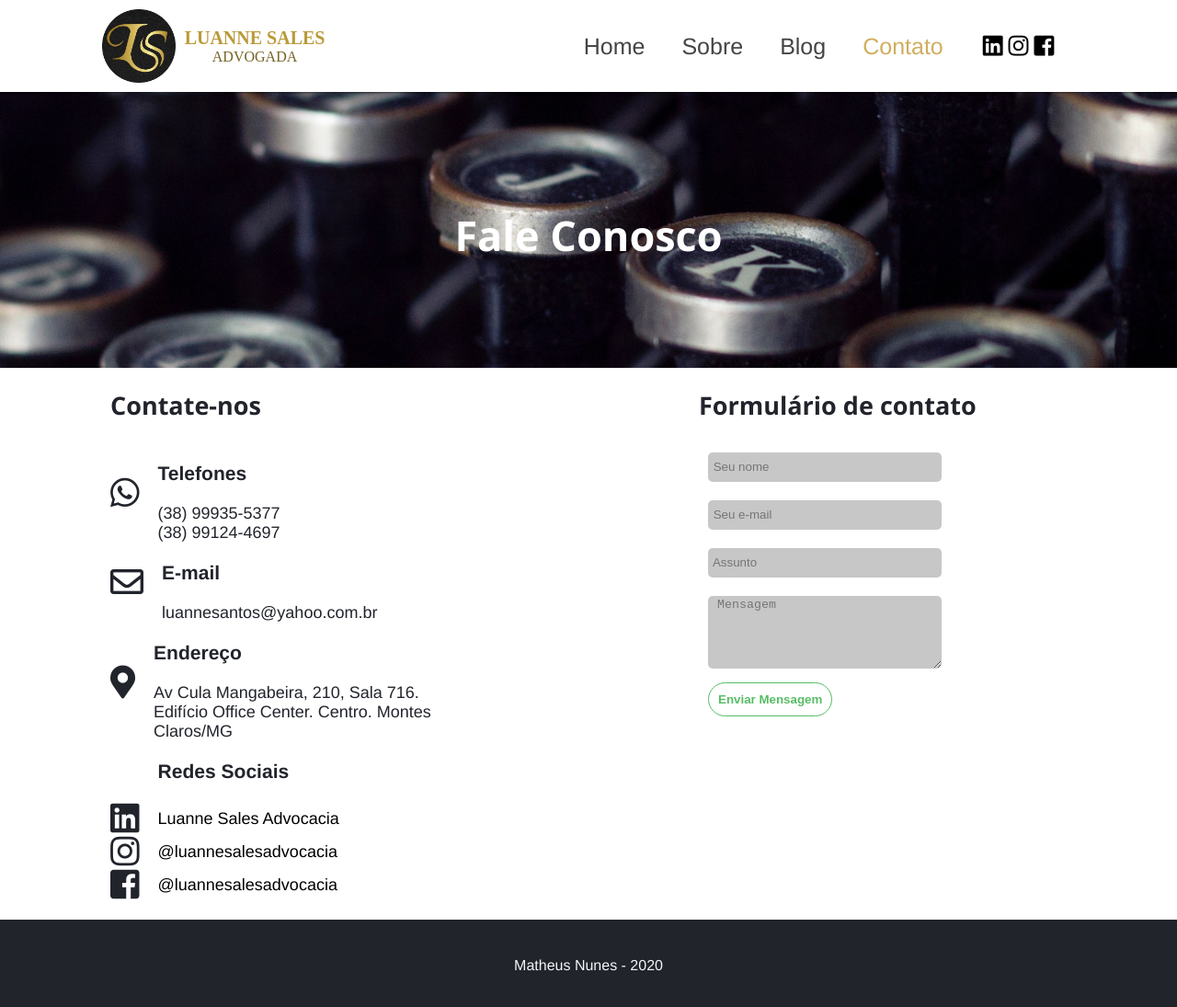
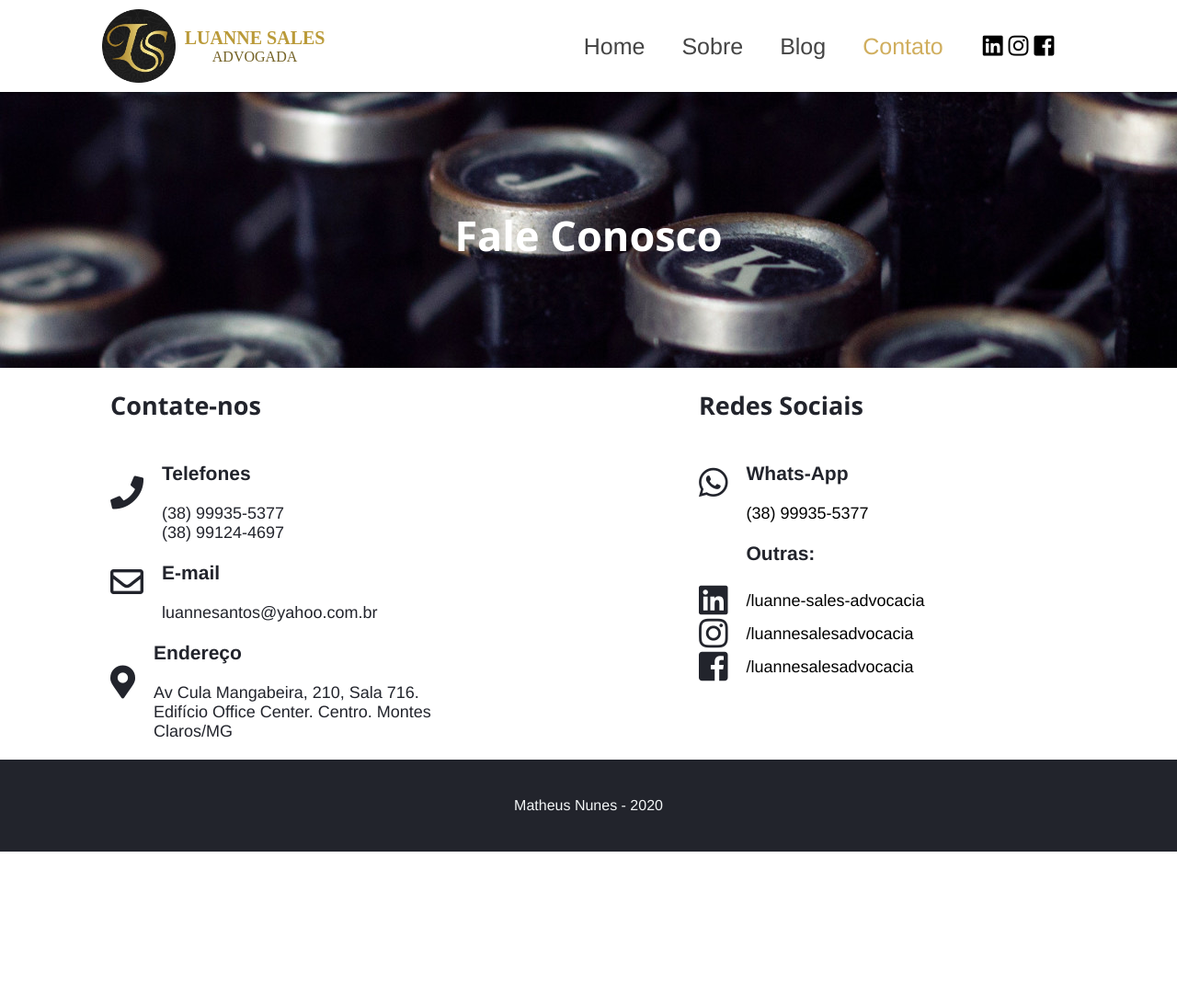
Before and after one commit to luanne-sales/luanne-sales.github.io, a Jekyll site: the page built from contato.html, in a window 1280 px wide and 1100 px high. Shown: the top 1095 px of the window at 92% size. Built offline with Jekyll 4.4.1, drawn with Linux system fonts in a browser that asks for light colours; nearby versions of some CDN libraries; some web fonts are replaced.

Commit message:
removed form from contato and added whats app link

```diff
--- a/assets/js/form.js
+++ /dev/null
@@ -1,10 +0,0 @@
-let button = document.getElementById('form')
-
-button.addEventListener('submit', (event) =>{
-  event.preventDefault()
-  let name = document.getElementById('form-subject').value
-  let subject = document.getElementById('form-subject').value
-  let body = document.getElementById('form-msg').value
-  let msg = encodeURI(`mailto:luannesantos@yahoo.com.br?subject=${subject}-${name}&body=${body}`)
-  window.open(msg)
-})
--- a/contato.html
+++ b/contato.html
@@ -15,7 +15,7 @@ description: Luanne Santos Sales Advogada Montes Claros
       <h2>Contate-nos</h2>
       <div>
         <div class="contato-flex-inner">
-          <div><i class="fab fa-whatsapp fa-2x"></i></div>
+          <div><i class="fas fa-phone fa-2x"></i></div>
           <div>
             <h3>Telefones</h3>
              (38) 99935-5377 <br>
@@ -42,51 +42,49 @@ description: Luanne Santos Sales Advogada Montes Claros
           </div>
         </div>
 
+      </div>
+    </div>
+    <div id="contato-2">
+      <h2>Redes Sociais</h2>
+      <div>
+        <div class="contato-flex-inner">
+          <div>
+            <i class="fab fa-whatsapp fa-2x"></i>
+          </div>
+          <div>
+            <h3>Whats-App</h3>
+            <a class="blog-item-link" href="https://api.whatsapp.com/send?phone=553899355377">(38) 99935-5377</a>
+          </div>
+        </div>
         <div class="contato-flex-inner">
           <div>
             <i class="fas fa-hashtag fa-2x"></i>
           </div>
           <div>
-            <h3>Redes Sociais</h3>
+            <h3>Outras:</h3>
           </div>
         </div>
         <div class="contato-flex-inner">
           <div><i class="fab fa-linkedin fa-2x"></i></div>
           <div>
-            <a class="blog-item-link" href="https://www.linkedin.com/company/luanne-sales-advocacia/about/">Luanne Sales Advocacia</a>
+            <a class="blog-item-link" href="https://www.linkedin.com/company/luanne-sales-advocacia/about/">/luanne-sales-advocacia</a>
           </div>
         </div>
         <div class="contato-flex-inner">
           <div> <i class="fab fa-instagram fa-2x"></i> </div>
           <div>
-            <a class="blog-item-link" href="https://www.instagram.com/luannesalesadvocacia/">@luannesalesadvocacia</a>
+            <a class="blog-item-link" href="https://www.instagram.com/luannesalesadvocacia/">/luannesalesadvocacia</a>
           </div>
         </div>
         <div class="contato-flex-inner">
           <div> <i class="fab fa-facebook-square fa-2x"></i> </div>
           <div>
-            <a class="blog-item-link" href="https://www.facebook.com/luannesalesadvocacia">@luannesalesadvocacia</a>
+            <a class="blog-item-link" href="https://www.facebook.com/luannesalesadvocacia">/luannesalesadvocacia</a>
           </div>
         </div>
       </div>
     </div>
-    <div id="contato-2">
-      <h2>Formulário de contato</h2>
-      <form id="form">
-        <input type="text" class="input" id="form-name"
-        placeholder=" Seu nome" required>
-        <input type="email" class="input" id="form-mail"
-        placeholder=" Seu e-mail" required>
-        <input type="text" class="input" id="form-subject"
-        placeholder=" Assunto" required>
-        <textarea rows="5" cols="30" minlength="15" maxlength="500" class="input"
-         id="form-msg" placeholder=" Mensagem" required></textarea>
-        <br><button type="submit" id="form-button" class="leia-mais">Enviar Mensagem</button>
-      </form>
-    </div>
 
   </article>
 
-  <script src='{{ "/assets/js/form.js" | relative_url }}'></script>
-
 </main>
```
